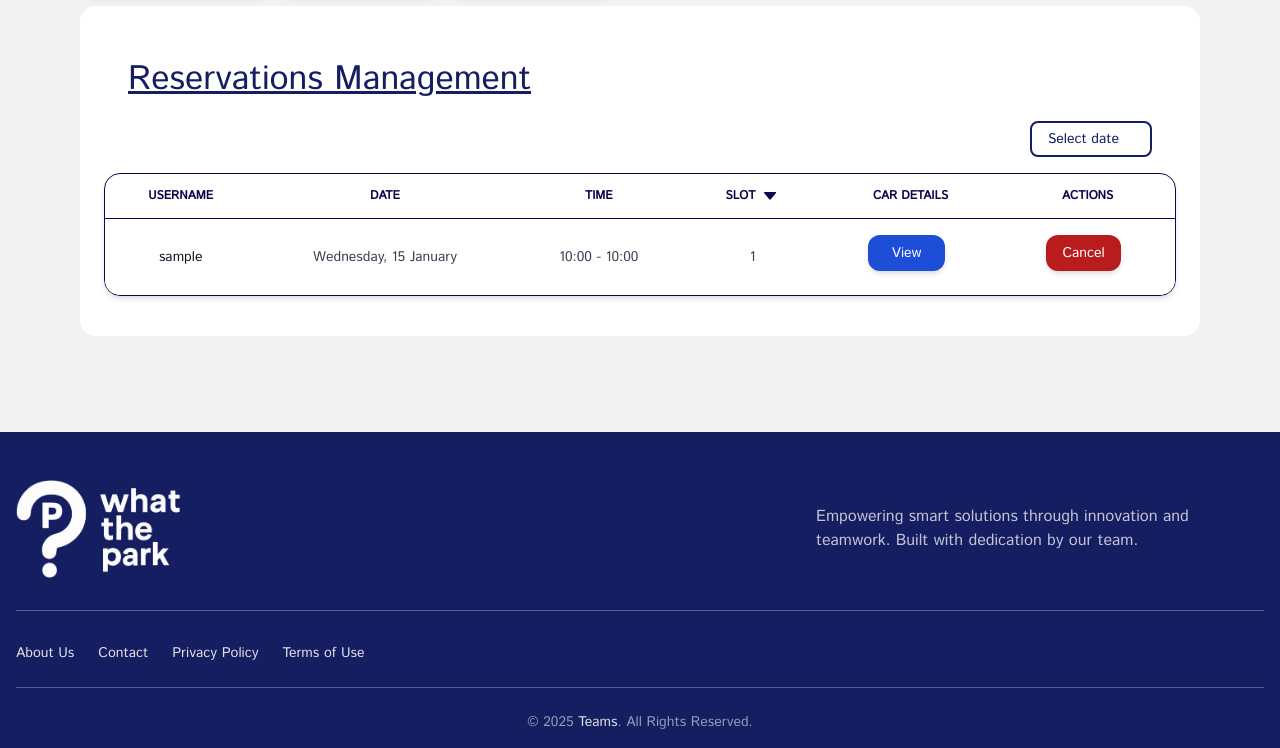
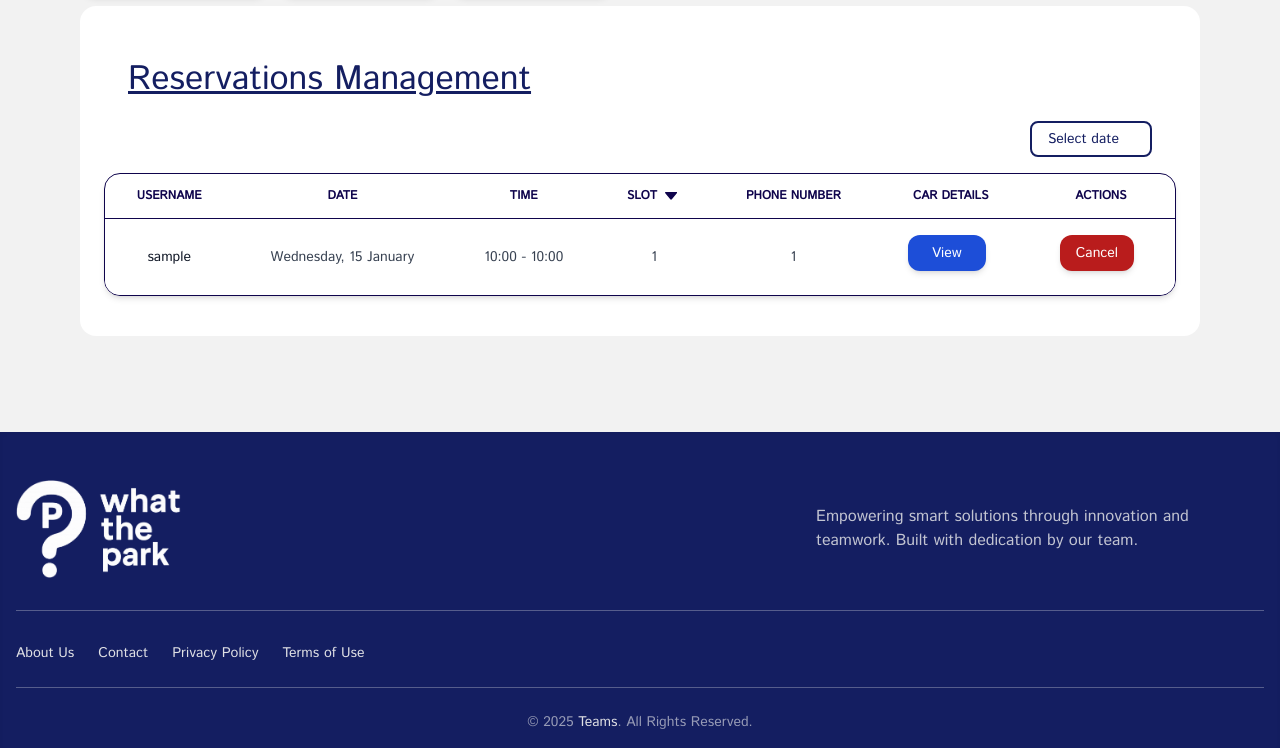
Before and after one commit to TzyProgrammer/Parkwell, a Django app: template main/templates/main/adminreservation.html in a window 1280 px wide. Shown: the part 214-962 px from the top of the page. Run offline with Django 5.2, Linux system fonts and the light colour scheme; the template is opened without the code that fills it: most values are stand-ins (such as "Sample title", 1, 10 or a date in 2020); grey boxes marked "Sample" are stand-in pictures; some libraries are stand-ins or nearby versions.

Commit message:
fixbug adminreservation

```diff
--- a/main/templates/main/adminreservation.html
+++ b/main/templates/main/adminreservation.html
@@ -40,6 +40,7 @@
                                         <th id="slotFilterBtn" class="px-6  py-3 relative inline-flex items-center gap-1 hover:underline cursor-pointer">
                                             Slot <svg fill="#0F044C" class="w-5 h-5" viewBox="-6.5 0 32 32" version="1.1" xmlns="http://www.w3.org/2000/svg"><g id="SVGRepo_bgCarrier" stroke-width="0"></g><g id="SVGRepo_tracerCarrier" stroke-linecap="round" stroke-linejoin="round" stroke="#CCCCCC" stroke-width="0.32"></g><g id="SVGRepo_iconCarrier"> <title>dropdown</title> <path d="M18.813 11.406l-7.906 9.906c-0.75 0.906-1.906 0.906-2.625 0l-7.906-9.906c-0.75-0.938-0.375-1.656 0.781-1.656h16.875c1.188 0 1.531 0.719 0.781 1.656z"></path> </g></svg>
                                         </th>
+                                        <th class="px-6 py-3">Phone Number</th>
 
                                         <th class="px-6 py-3">Car Details</th>
                                         <th class="px-6 py-3">Actions</th>
@@ -61,6 +62,9 @@
                                             </td>
                                             <td class="px-6 py-4">
                                                 {{ reservation.spot_id }}
+                                            </td>
+                                            <td class="px-6 py-4">
+                                                {{ reservation.user.phone_number }}
                                             </td>
                                             <td class="px-6 py-4">
                                                 <button type="button" data-modal-target="view{{ reservation.id }}" data-modal-toggle="view{{ reservation.id }}" class="focus:outline-none text-white bg-blue-700 hover:bg-blue-900 hover:underline focus:ring-2 font-medium rounded-xl md:text-md text-sm md:px-6 px-4 py-2 shadow-md me-2 mb-2 transition-all ease-in duration-300">View</button>
```
